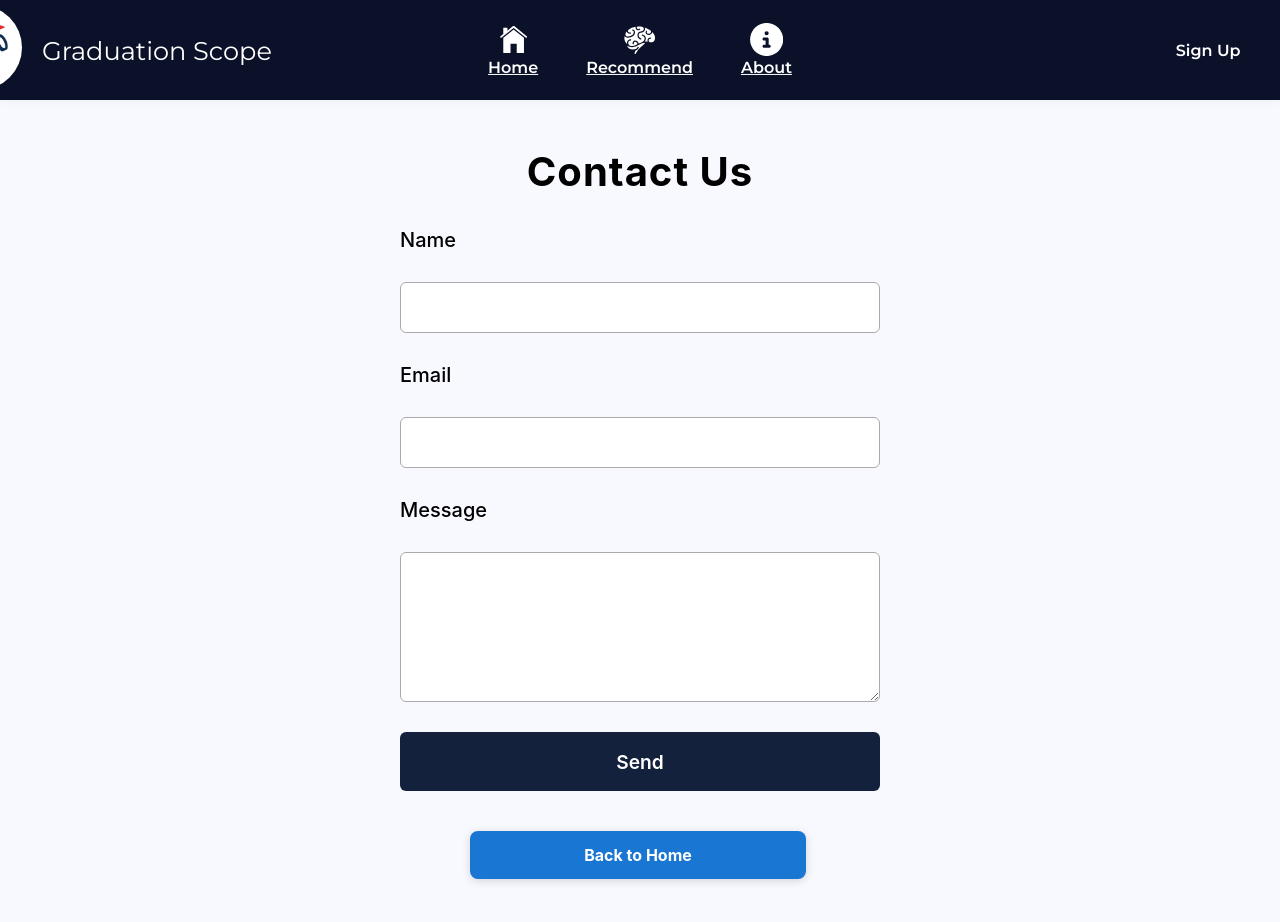
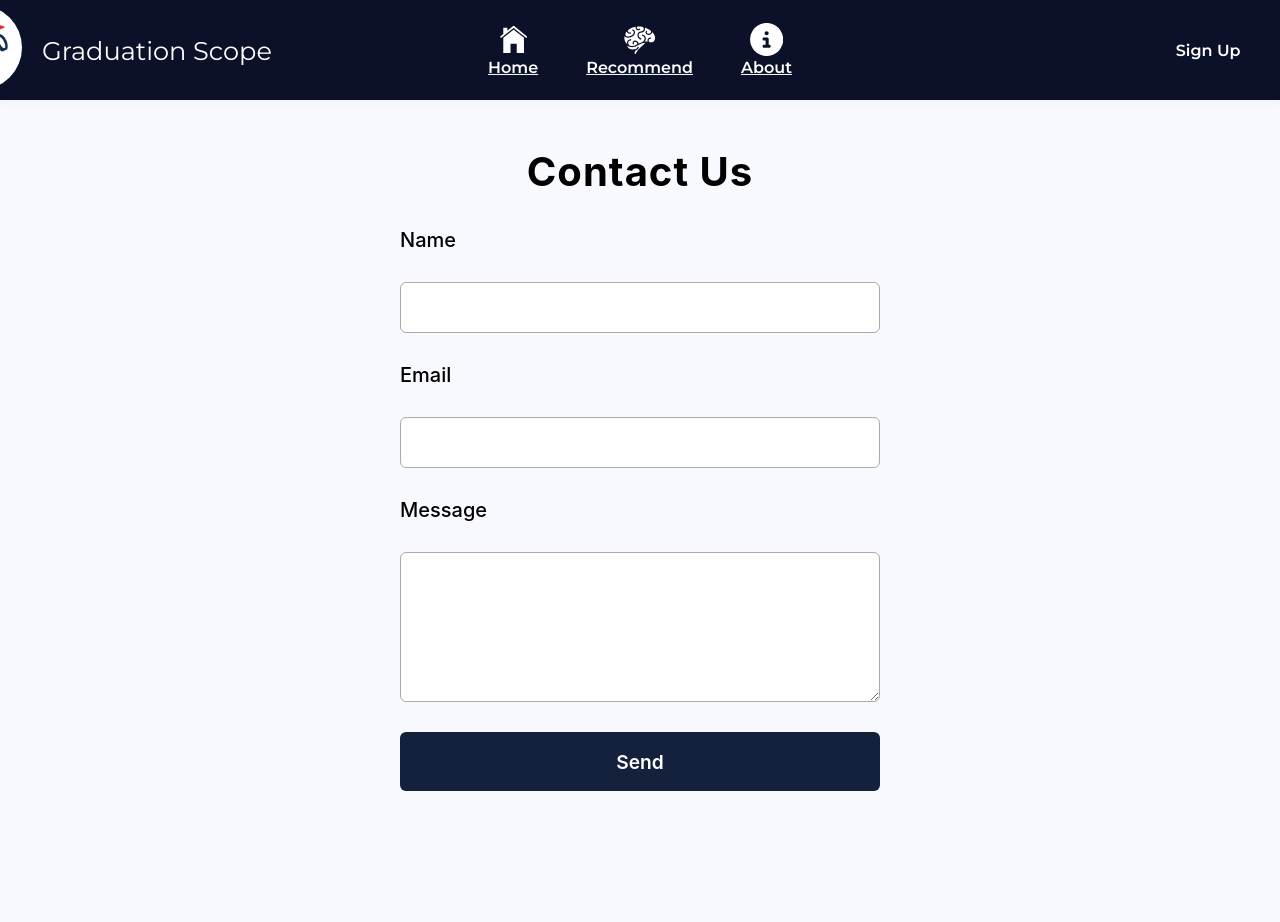
Before and after one commit to Elijah-Keys/GraduationScope, a React (Create React App) app: page /contact in a window 1280 px wide. Shown: the top 922 px of the page. After the commit the page ends 800 px from the top, so only its background shows below. Built offline with nearby package versions, Linux system fonts and the light colour scheme.

Commit message:
I'm Top 5

```diff
--- a/src/components/About.jsx
+++ b/src/components/About.jsx
@@ -1,5 +1,4 @@
 import React from "react";
-import { Link } from "react-router-dom";
 
 export default function About() {
   return (
@@ -11,29 +10,6 @@ export default function About() {
       <p style={{ textAlign: "center" }}>
         For questions or suggestions, please contact us using the link below.
       </p>
-      <div style={{ textAlign: "center", marginTop: 40 }}>
-        <Link
-          to="/"
-          style={{
-            display: "inline-block",
-            padding: "12px 24px",
-            backgroundColor: "#1976d2",
-            color: "#fff",
-            borderRadius: 8,
-            textDecoration: "none",
-            fontWeight: "bold",
-            fontSize: "1em",
-            cursor: "pointer",
-            boxShadow: "0 2px 8px rgba(0,0,0,0.15)",
-            transition: "background-color 0.3s",
-          }}
-          onMouseEnter={e => (e.currentTarget.style.backgroundColor = "#1565c0")}
-          onMouseLeave={e => (e.currentTarget.style.backgroundColor = "#1976d2")}
-          aria-label="Back to Home"
-        >
-          Back to Home
-        </Link>
-      </div>
     </div>
   );
 }
--- a/src/components/Contact.jsx
+++ b/src/components/Contact.jsx
@@ -169,42 +169,6 @@ export default function Contact() {
           Send
         </button>
       </form>
-
-      {/* Back to Home button: Render only on desktop */}
-      {!isMobile && (
-        <div style={{
-          marginTop:40,
-          textAlign: "center",
-          width: "100%",
-          maxWidth: 280,
-        marginLeft: -60,
-          paddingBottom: 60
-        }}>
-          <Link
-            to="/"
-            style={{
-              display: "inline-block",
-              padding: "14px 28px",
-              backgroundColor: "#1976d2",
-              color: "#fff",
-              borderRadius: 8,
-              textDecoration: "none",
-              fontWeight: "bold",
-              fontSize: "1em",
-              cursor: "pointer",
-              boxShadow: "0 2px 8px rgba(0,0,0,0.15)",
-              transition: "background-color 0.3s",
-              width: "100%",
-              textAlign: "center",
-            }}
-            onMouseEnter={e => (e.currentTarget.style.backgroundColor = "#1565c0")}
-            onMouseLeave={e => (e.currentTarget.style.backgroundColor = "#1976d2")}
-            aria-label="Back to Home"
-          >
-            Back to Home
-          </Link>
-        </div>
-      )}
     </div>
   );
 }
--- a/src/components/Home.css
+++ b/src/components/Home.css
@@ -299,3 +299,38 @@ html, body {
 .home-root {
   font-family: 'Average', 'Montserrat';
 }
+@media screen and (max-width: 600px) {
+  .hero-title {
+    font-size: 1.5rem;
+  }
+
+  .hero-subtitle {
+    font-size: 0.9rem;
+    line-height: 1.4;
+  }
+}
+@media (max-width: 700px) {
+  .hero-heading-group {
+    display: none;
+  }
+}
+@media (max-width: 600px) {
+  .hero-search-wrapper {
+    margin-top: 100px;
+  }
+}
+.feature-section {
+  background-color: #ffffff;
+}
+
+.feature-grid {
+  background-color: #ffffff;
+}
+.home-root {
+  background-color: #ffffff;
+}
+
+.home-root .feature-section,
+.home-root .feature-grid {
+  background-color: #ffffff;
+}
--- a/src/components/Survey.jsx
+++ b/src/components/Survey.jsx
@@ -33,44 +33,6 @@ export default function Survey() {
         Loading…
       </iframe>
 
-      {/* Render Back to Home button only if NOT on mobile */}
-      {!isMobile && (
-        <div
-          style={{
-            marginTop: 40,
-            textAlign: "center",
-            width: "100%",
-            maxWidth: 280,
-            marginLeft: -70,
-            paddingBottom: 60,
-          }}
-        >
-          <Link
-            to="/"
-            style={{
-              display: "inline-block",
-              padding: "14px 28px",
-              backgroundColor: "#1976d2",
-              color: "#fff",
-              borderRadius: 8,
-              textDecoration: "none",
-              fontWeight: "bold",
-              fontSize: "1em",
-              cursor: "pointer",
-              boxShadow: "0 2px 8px rgba(0,0,0,0.15)",
-              transition: "background-color 0.3s",
-              width: "100%",
-              textAlign: "center",
-
-            }}
-            onMouseEnter={(e) => (e.currentTarget.style.backgroundColor = "#1565c0")}
-            onMouseLeave={(e) => (e.currentTarget.style.backgroundColor = "#1976d2")}
-            aria-label="Back to Home"
-          >
-            Back to Home
-          </Link>
-        </div>
-      )}
     </div>
   );
 }
```
